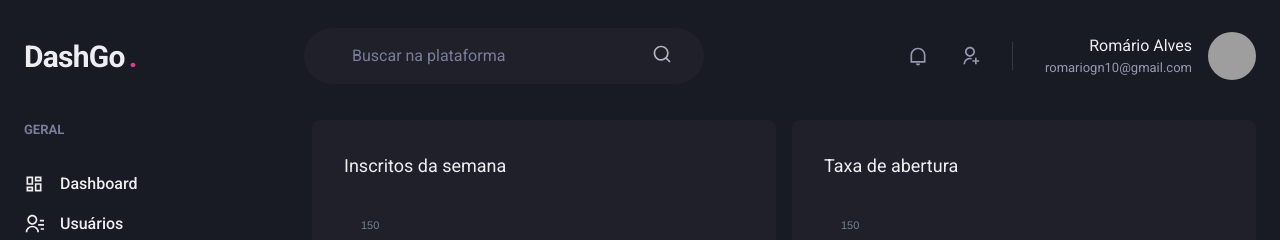
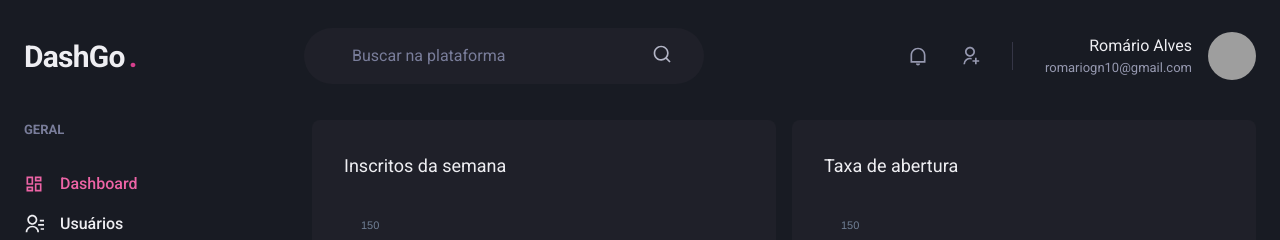
Before and after one commit to Romario-gomes/DashGo, a Next.js app: page /dashboard in a window 1280 px wide. Shown: the top 240 px of the page. Built offline with nearby package versions, Linux system fonts and the light colour scheme; grey boxes are pictures that could not be loaded.

Commit message:
Feat(autenticacao form): add

```diff
--- a/package.json
+++ b/package.json
@@ -19,6 +19,7 @@
     "react": "18.2.0",
     "react-apexcharts": "^1.4.0",
     "react-dom": "18.2.0",
+    "react-hook-form": "^7.37.0",
     "react-icons": "^4.4.0",
     "typescript": "^4.8.2"
   },
--- /dev/null
+++ b/src/components/ActiveLink.tsx
@@ -0,0 +1,35 @@
+import Link, { LinkProps } from "next/link";
+import { useRouter } from "next/router";
+import { cloneElement, ReactElement } from "react";
+
+interface ActiveLinkProps extends LinkProps{
+  children: ReactElement;
+  shouldMathExectHref?: boolean;
+}
+
+export function ActiveLink ({children, shouldMathExectHref = false, ...rest}: ActiveLinkProps) {
+  let isActive = false;
+
+  const { asPath } = useRouter();
+
+  if(asPath === rest.href || asPath === rest.as) {
+    isActive = true;
+  }
+
+  if( shouldMathExectHref && (asPath === rest.href || asPath === rest.as)) {
+    isActive = true;
+  }
+  if(!shouldMathExectHref && (asPath.startsWith(String(rest.href)) || asPath.startsWith(String(rest.as)))){
+    isActive = true;
+
+  }
+
+
+  return (
+    <Link {...rest}>
+      {cloneElement(children, {
+        color: isActive? 'pink.400' : 'gray.50'
+      })}
+    </Link>
+  )
+}
--- a/src/components/Header/SearchBox.tsx
+++ b/src/components/Header/SearchBox.tsx
@@ -1,8 +1,11 @@
 import { Flex, Icon, Input } from "@chakra-ui/react";
+import { useRef, useState } from "react";
 import { RiSearchLine } from "react-icons/ri";
 
 
 export function SearchBox() {
+  /* const [search, setSearch] = useState(''); */
+  /* const searchInputRef = useRef<HTMLInputElement>(null); */
   return (
     <Flex
       as="label" flex="1" py="4" px="8" ml="6"
@@ -15,6 +18,8 @@ export function SearchBox() {
           mr="4"
           placeholder='Buscar na plataforma'
           _placeholder={{ color: 'gray.400' }}
+          /* value={search}
+          onChange={event => setSearch(event.target.value)} */
         />
         <Icon as={RiSearchLine} fontSize="20" ></Icon>
       </Flex>
--- a/src/components/Sidebar/NavLink.tsx
+++ b/src/components/Sidebar/NavLink.tsx
@@ -1,6 +1,7 @@
 import { Icon, Link as ChakraLink, Text, LinkProps as ChakraLinkProps } from "@chakra-ui/react";
 import { ElementType } from "react";
 import Link from 'next/link';
+import { ActiveLink } from "../ActiveLink";
 
 interface NavLinkProps extends ChakraLinkProps{
   icon: ElementType;
@@ -11,11 +12,11 @@ interface NavLinkProps extends ChakraLinkProps{
 
 export function NavLink({ icon, children, href, ...rest }: NavLinkProps) {
   return (
-    <Link href={href} passHref>
+    <ActiveLink href={href} passHref>
       <ChakraLink display="flex" alignItems="center" {...rest}>
         <Icon as={icon} fontSize="20"/>
         <Text ml="4" fontWeight="medium">{children}</Text>
       </ChakraLink>
-    </Link>
+    </ActiveLink>
   );
 }
```
Also changed, not shown: src/components/Form/Input.tsx (+8 -2 lines), src/pages/index.tsx (+17 -4 lines), 1 other file (tests, documents, lock files or other folders).
